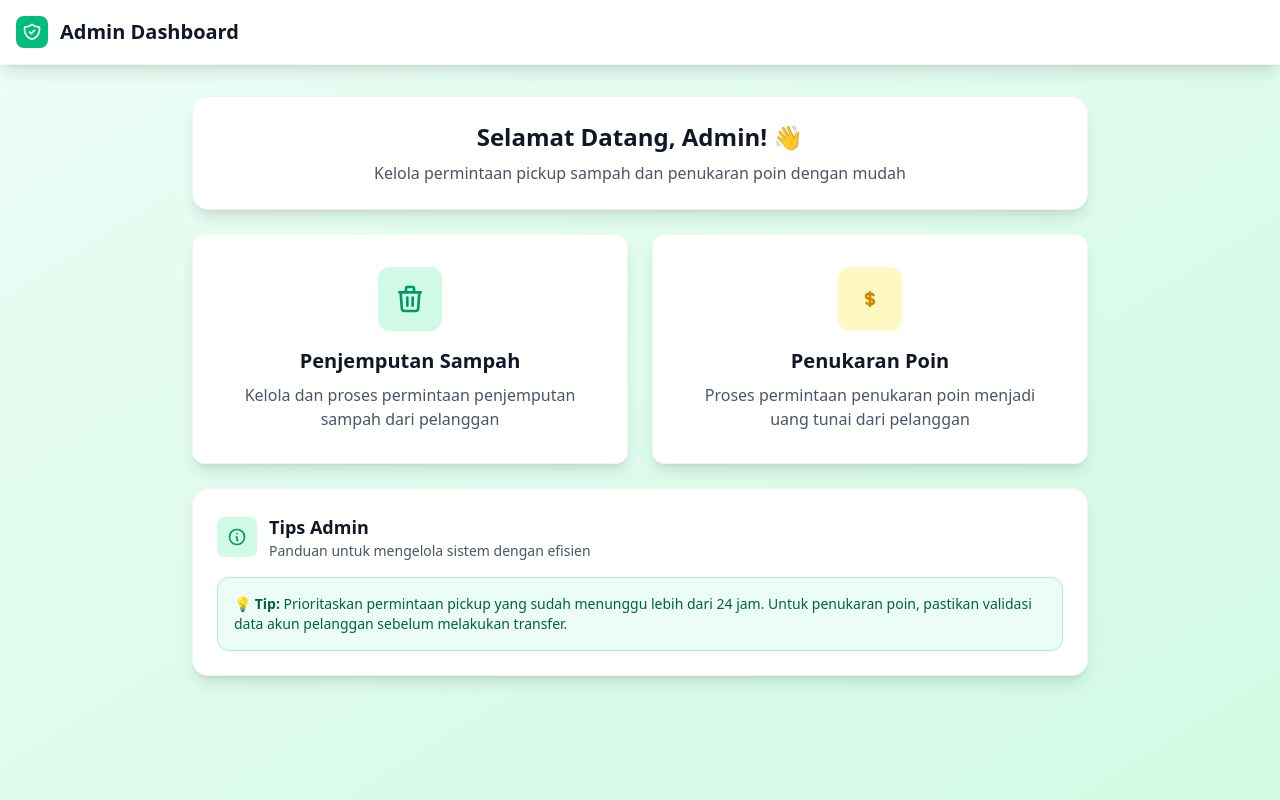
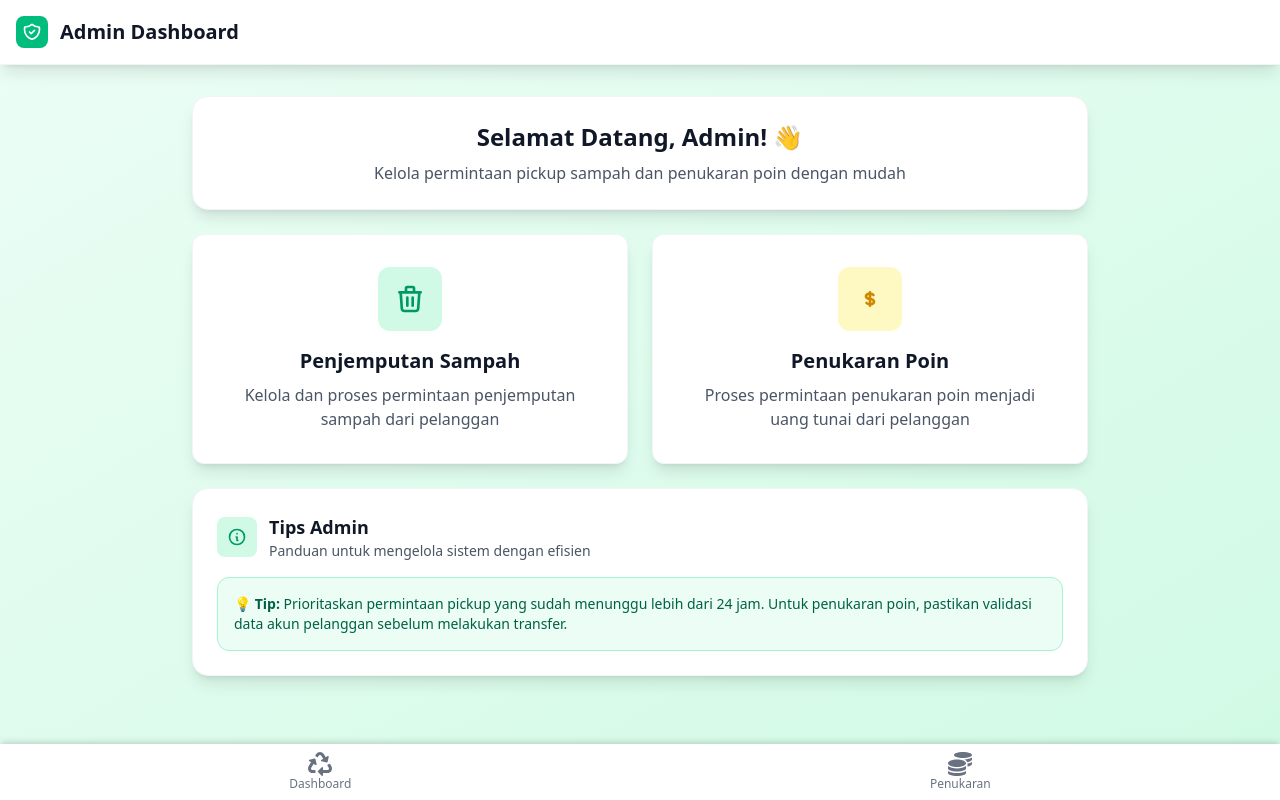
Before and after one commit to rororyo/buang.in-fe, a Next.js app: page /admin in a window 1280 px wide. Built offline with nearby package versions, Linux system fonts and the light colour scheme; no server answers; some icons are missing.

Commit message:
add footer to admin page

```diff
--- a/src/app/admin/page.tsx
+++ b/src/app/admin/page.tsx
@@ -1,6 +1,7 @@
 'use client';
 import React from 'react';
 import { useRouter } from 'next/navigation';
+import AdminFooter from '@/components/admin-footer';
 
 export default function AdminLanding() {
   const router = useRouter();
@@ -114,6 +115,7 @@ export default function AdminLanding() {
           </div>
         </div>
       </div>
+      <AdminFooter />
     </>
   );
 }
--- a/src/app/admin/request_penukaran/page.tsx
+++ b/src/app/admin/request_penukaran/page.tsx
@@ -2,6 +2,7 @@
 
 import React, { useState, useEffect } from "react";
 import { Filter, Check, X, Search, Eye, XCircle, RefreshCw, ChevronLeftIcon } from "lucide-react";
+import AdminFooter from "@/components/admin-footer";
 
 interface RedeemRequest {
   id: string;
@@ -512,6 +513,7 @@ const RedeemPointsPage = () => {
           </div>
         </div>
       )}
+      <AdminFooter />
     </div>
   );
 };
--- a/src/app/admin/request_sampah/page.tsx
+++ b/src/app/admin/request_sampah/page.tsx
@@ -4,6 +4,7 @@ import React, { useState, useEffect } from "react";
 import { FilterIcon, CheckIcon, XIcon, SearchIcon, EyeIcon, XCircleIcon, RefreshCw, ChevronLeftIcon } from "lucide-react";
 import api from "@/lib/api";
 import { toast } from "react-toastify";
+import AdminFooter from "@/components/admin-footer";
 
 interface PickupRequest {
   id: string;
@@ -437,6 +438,7 @@ const AdminPage = () => {
           </div>
         </div>
       )}
+      <AdminFooter />
     </div>
   );
 };
--- /dev/null
+++ b/src/components/admin-footer/index.tsx
@@ -0,0 +1,45 @@
+import { usePathname,useRouter } from 'next/navigation';
+import React, { useEffect, useState } from 'react';
+import { FaHome, FaRecycle, FaHistory, FaUser, FaCoins } from 'react-icons/fa';
+
+const AdminFooter = () => {
+  const router = useRouter();
+  const pathname = usePathname();
+
+  //const isActivePage = (path: string) => pathname === path;
+  const isActivePage = (path: string) => pathname.includes(path);
+
+  const navigate = (path: string) => {
+    router.push(path);
+  };
+
+  return (
+    <div className="fixed bottom-0 left-0 w-full bg-white [box-shadow:0_-4px_6px_-1px_rgba(0,0,0,0.1),0_-2px_4px_-1px_rgba(0,0,0,0.06)] z-10">
+      <div className="flex justify-around py-2">
+        {/* Dashboard */}
+        <button
+          onClick={() => navigate("/admin/request_sampah")}
+          className={`flex flex-col items-center ${
+            isActivePage("/admin/request_sampah") ? "text-blue-500" : "text-gray-500"
+          }`}
+        >
+          <FaRecycle size={24} />
+          <span className="text-xs">Dashboard</span>
+        </button>
+
+        {/* Penukaran */}
+        <button
+          onClick={() => navigate("/admin/request_penukaran")}
+          className={`flex flex-col items-center ${
+            isActivePage("/admin/request_penukaran") ? "text-blue-500" : "text-gray-500"
+          }`}
+        >
+          <FaCoins size={24} />
+          <span className="text-xs">Penukaran</span>
+        </button>
+      </div>
+    </div>
+  );
+};
+
+export default AdminFooter;
```
